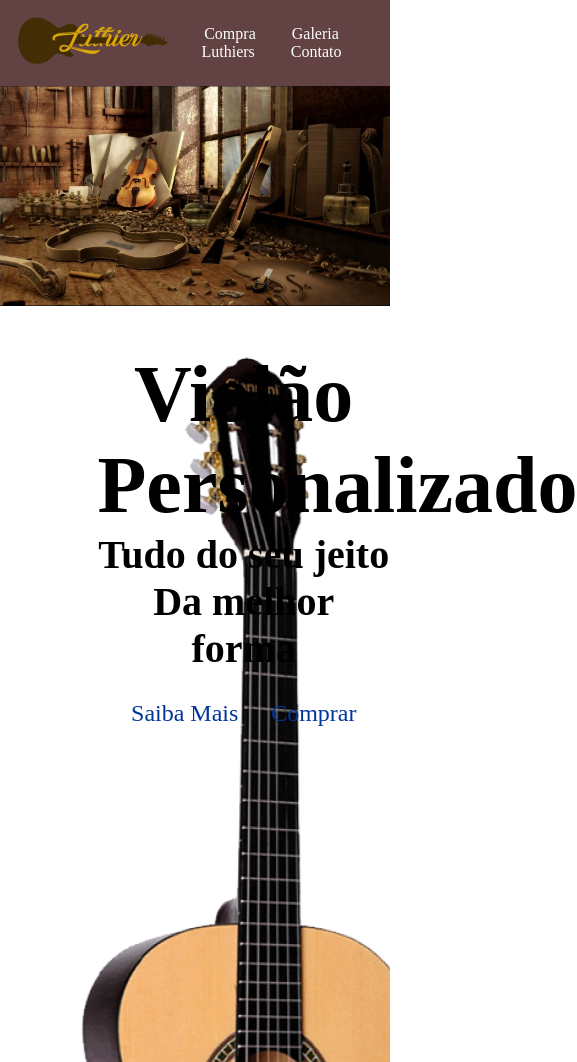
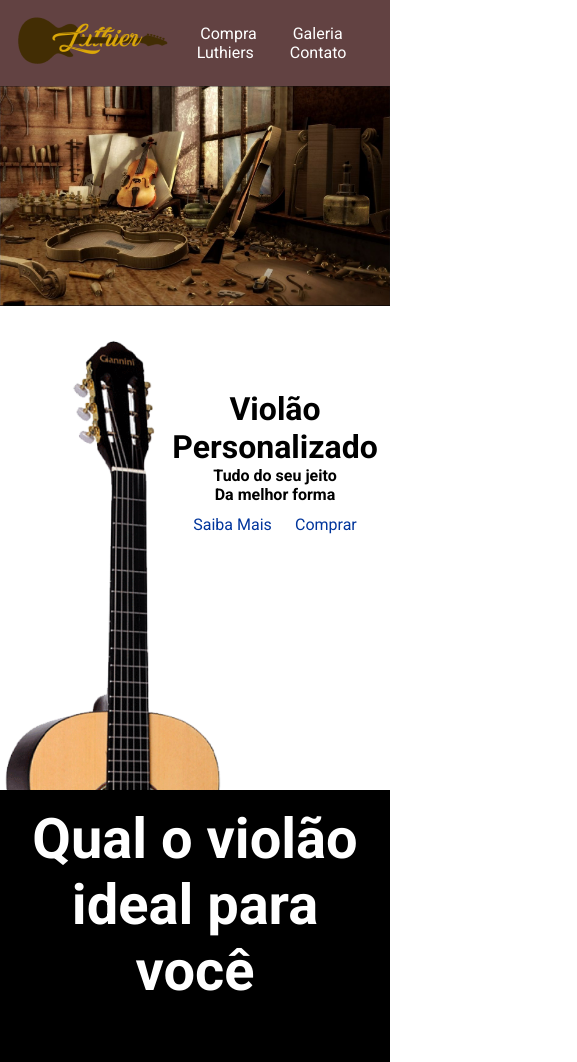
Before and after one commit to pedropauloo/pedropauloo.github.io, a plain HTML site: page index.html in a window 390 px wide. Shown: the top 1062 px of the page, 577 px wide, since content can reach past the window. Drawn offline with Linux system fonts and the light colour scheme.

Commit message:
completa quase tudo

```diff
--- a/index.html
+++ b/index.html
@@ -2,6 +2,7 @@
 <html lang="pt-br">
 <head>
     <meta charset="UTF-8">
+    <meta name="viewport" content="width=device-width, initial-scale=1.0">
     <title>Luthier</title>
     <link rel="stylesheet" type="text/css" href="styles/main.css" />
     <link rel="stylesheet" type="text/css" href="styles/index.css" />
--- a/styles/index.css
+++ b/styles/index.css
@@ -9,7 +9,6 @@
     background-repeat: no-repeat;
     background-position-x: 20%;
     height: 47em;
-    width: 100%;
     text-align: center;
     padding: 10% 0 0 25%;
 }
@@ -55,8 +54,42 @@
     width: 100%;
 }
 
-
 .tiposVioloes h2{
     font-size: 3.5em;
     margin-bottom: 3em;
 }
+
+@media screen and (max-width: 1200px){
+    .violaoPersonalizado{
+        background-size: 32em;
+        background-position-x: 0;
+        padding: 5em 0 0 22em;
+    }
+    .violaoPersonalizado h2{
+        font-size: 4em;
+    }
+    .violaoPersonalizado h3{
+        font-size: 2.2em;
+    }
+    .violaoPersonalizado a{
+        font-size: 1.5em;
+    }
+}
+
+@media screen and (max-width: 750px){
+    .violaoPersonalizado{
+        background-position-x: -4em;
+        background-size: 21em;
+        padding: 5em 0 0 10em;
+        height: 30em;
+    }
+    .violaoPersonalizado h2{
+        font-size: 2em;
+    }
+    .violaoPersonalizado h3{
+        font-size: 1em;
+    }
+    .violaoPersonalizado a{
+        font-size: 1em;
+    }
+}
--- a/styles/inter.css
+++ b/styles/inter.css
@@ -223,5 +223,5 @@ figure:nth-child(odd) .textLuthier{
 }
 
 address{
-  margin-top: 7em;
+  margin: 7em 0 2em 0;
 }
--- a/styles/main.css
+++ b/styles/main.css
@@ -1,4 +1,10 @@
+@import url('https://fonts.googleapis.com/css?family=Roboto:300,400,500,700&display=swap');
+
 *{margin: 0; padding: 0; box-sizing: border-box;}
+
+html{
+    font-family: 'Roboto', sans-serif;
+}
 
 /* CABEÇALHO */
 header{
@@ -33,6 +39,7 @@ footer{
 }
 
 .footerContainer{
+    width: 100%;
     display: flex;
 	flex-wrap: wrap;
     text-align: center;
@@ -56,12 +63,13 @@ footer{
 }
 
 @media screen and (max-width: 600px){
+
     .footerContainer{
         flex-direction: column;
     }
 
     .footerContainer div{
         width: 50%;
-        margin: 3em auto;
+        margin-bottom: 6em;
     }
 }
```
Also changed, not shown: compra.html (+1 -0 lines), contato.html (+5 -3 lines), galeria.html (+1 -0 lines), luthiers.html (+1 -0 lines).
